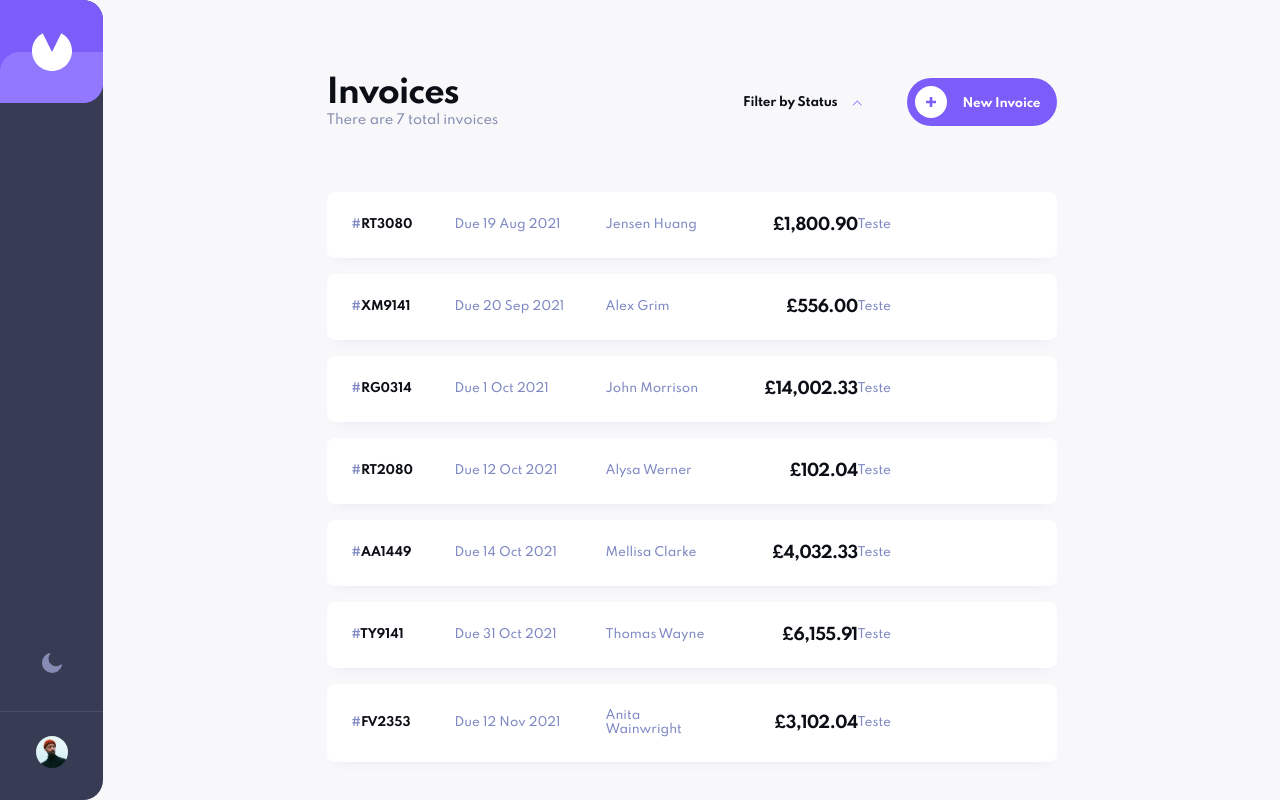
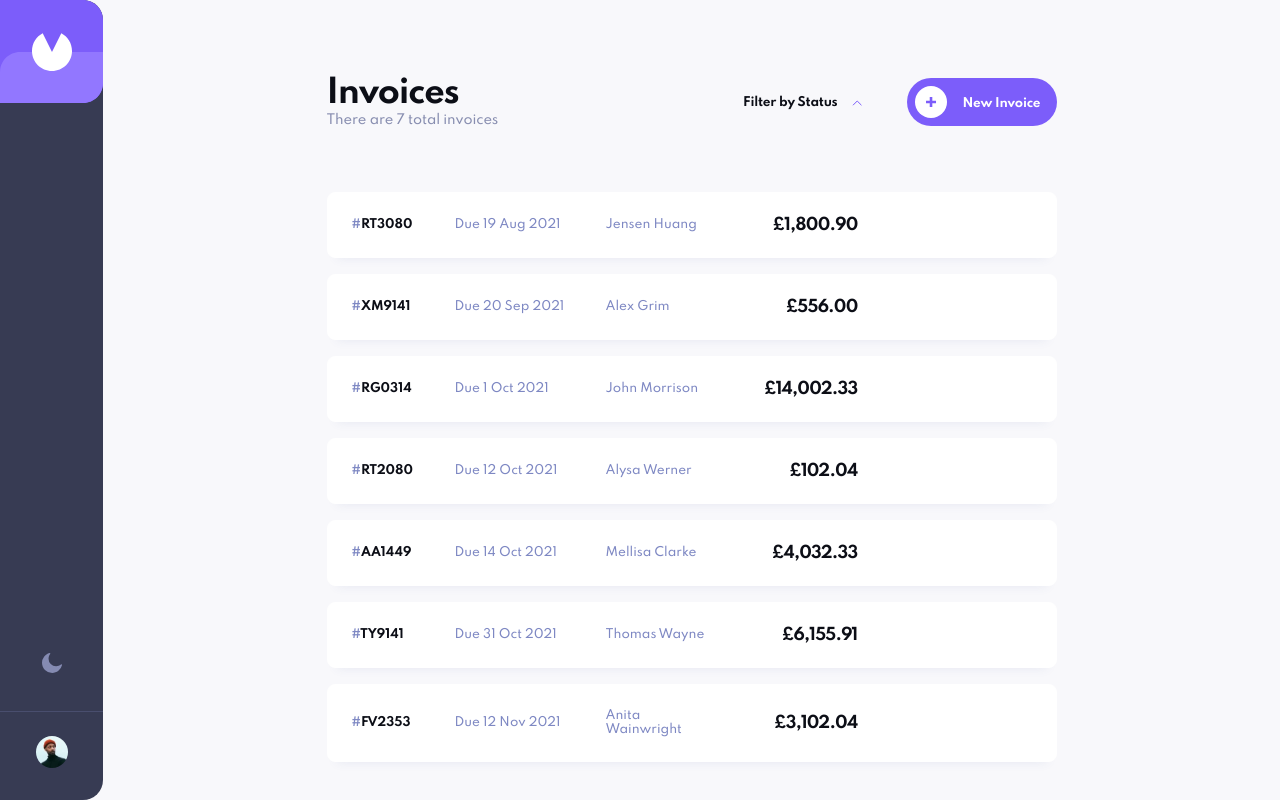
Before and after one commit to brunocs90/invoice-app, a React (Vite) app: page / in a window 1280 px wide. Built offline with nearby package versions, Linux system fonts and the light colour scheme.

Commit message:
fixed import icon and remove test

```diff
--- a/src/components/Filter/index.tsx
+++ b/src/components/Filter/index.tsx
@@ -1,7 +1,7 @@
 import { useEffect, useRef, useState } from 'react';
 import iconArrowDown from '../../assets/icon-arrow-down.svg';
 import iconArrowUp from '../../assets/icon-arrow-up.svg';
-import { CheckIcon } from './checkIcon';
+import { CheckIcon } from './CheckIcon';
 import { CheckboxLabel, FilterButton, FilterContainer, FilterMenu, Icon } from './styles';
 
 interface FilterProps {
--- a/src/components/InvoiceItem/index.tsx
+++ b/src/components/InvoiceItem/index.tsx
@@ -25,7 +25,6 @@ export function InvoiceItem({ clientName, description, id, paymentDue, status, t
             <DueDate>{formattedDate}</DueDate>
             <ClientName>{clientName}</ClientName>
             <Amount>{formattedTotal}</Amount>
-            <div>Teste</div>
         </Wrapper>
     );
 }
```
